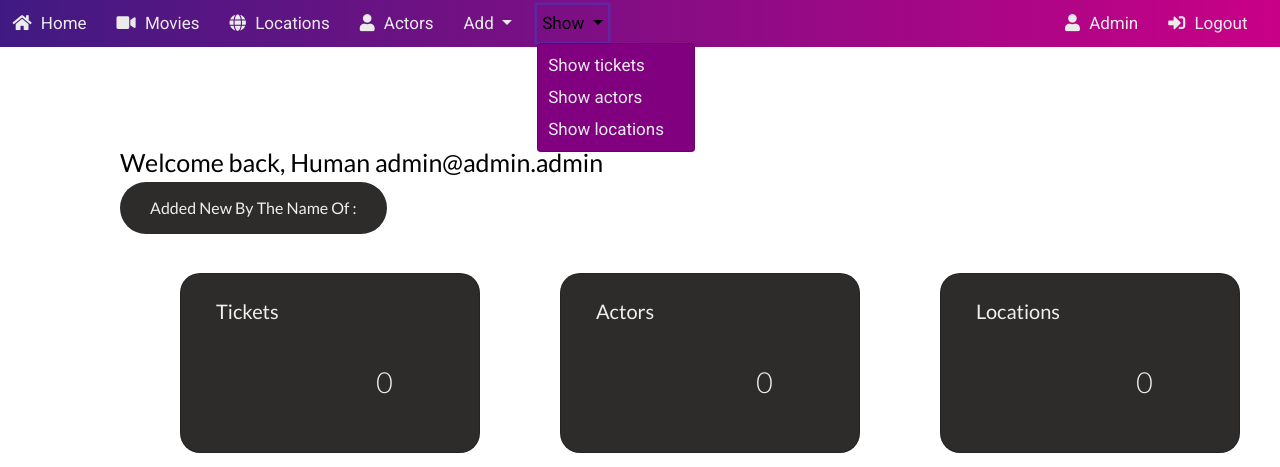
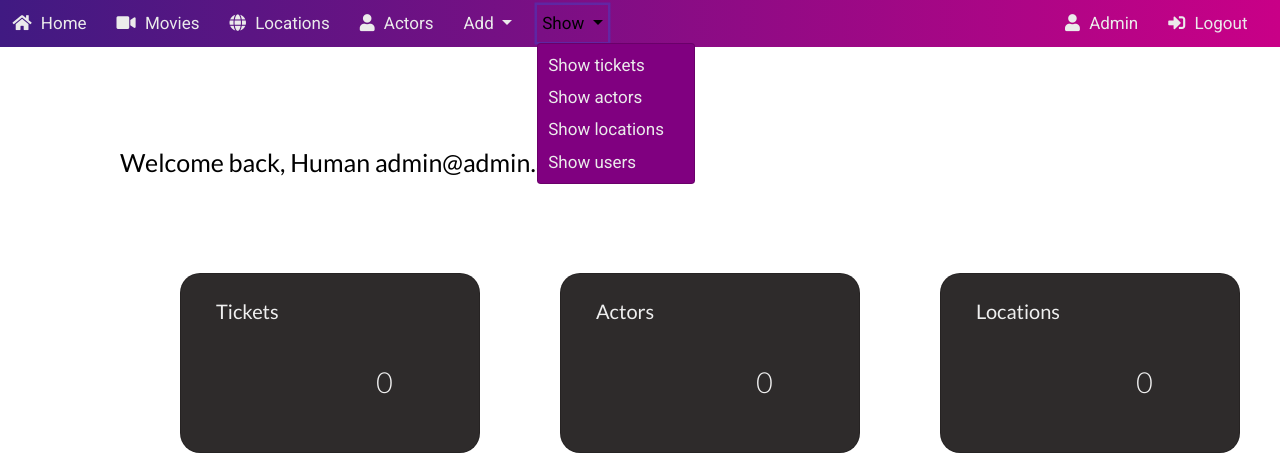
Before and after one commit to Markoets/tickets-api, a Node server app: page /admin in a window 1280 px wide, after a click on "Show"; the page is wider, and only the part inside the window is pictured. Shown: the top 467 px of that part. Run offline with Node 20, Linux system fonts and the light colour scheme; a user stored in the database is signed in; tables that the repository leaves empty hold one stand-in row (values such as "Sample post"); some libraries are stand-ins or nearby versions.

Commit message:
Add show users to main header. Show thing that was added when something was actually added

```diff
--- a/views/admin.ejs
+++ b/views/admin.ejs
@@ -7,7 +7,9 @@
     <main class="main main-content">
         <div class="header">
             <h1>Welcome back, Human <%= locals.user.email %> </h1>
+            <% if(name){ %>
             <p><a href="<%= title %>" class="btn btn-primary"  data-bs-toggle="modal" data-bs-target="#exampleModal" role="button">Added new by the name of :  <%= name%></a></p>
+            <% } %>
         </div>
 
         <div class="overview-cards">
--- a/views/partials/mainHeader.ejs
+++ b/views/partials/mainHeader.ejs
@@ -44,6 +44,7 @@
                       <li><a class="dropdown-item" href="/ticketsDelete">Show tickets</a></li>
                       <li><a class="dropdown-item" href="/actorsDelete">Show actors</a></li>
                       <li><a class="dropdown-item" href="/locationsDelete">Show locations</a></li>
+                      <li><a class="dropdown-item" href="/users">Show users</a></li>
                     </ul>
                   </li>
                   <% } %>
```
